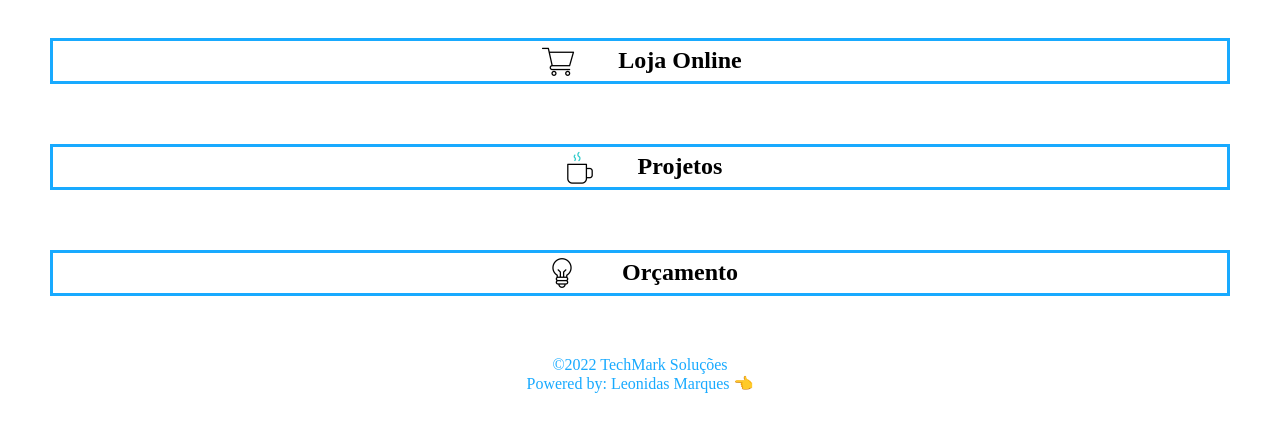
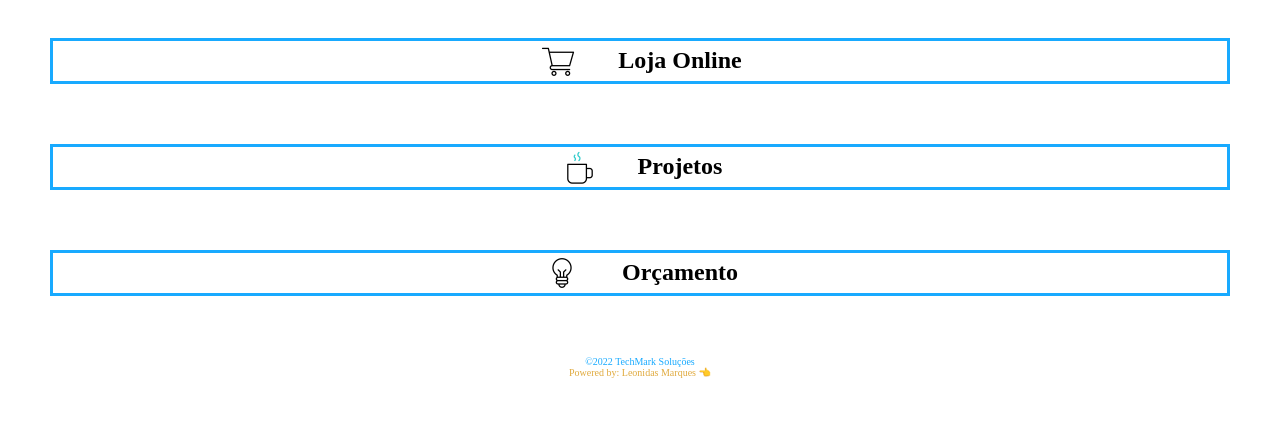
Before and after one commit to TechMarq/linktreetechmark, a plain HTML site: page index.html in a window 1280 px wide. Shown: the part 223-654 px from the top of the page. Drawn offline with Linux system fonts and the light colour scheme.

Commit message:
Edited Style

```diff
--- a/style.css
+++ b/style.css
@@ -67,7 +67,13 @@ header img{
     justify-content: left;
 }
 
+footer{
+    margin-top: 60px;
+}
 footer p{
     color: #18aaff;
-
+    font-size: 10px;
 }
+.powered{
+    color: #e0aa3e;
+}
```
